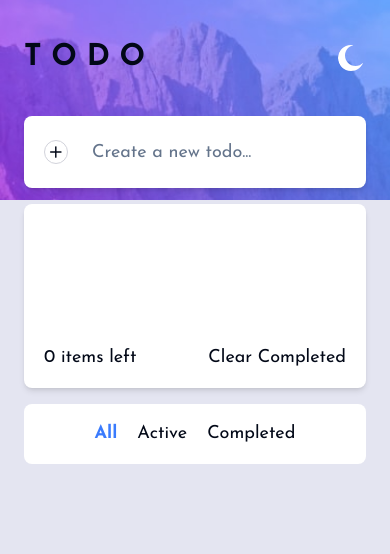
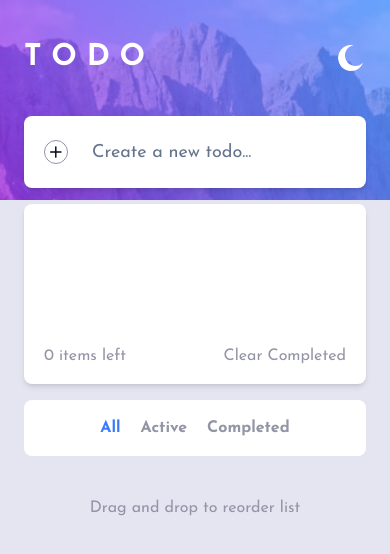
Before and after one commit to DeyanTopalov/to-do-app, a Next.js app: page / in a window 390 px wide. Shown: the top 554 px of the page. Built offline with nearby package versions, Linux system fonts and the light colour scheme.

Commit message:
styles completed

```diff
--- a/app/page.tsx
+++ b/app/page.tsx
@@ -1,11 +1,12 @@
 import ToDoCard from "@components/ToDoCard";
-import LocalStorageDemo from "@components/LocalStorageTest";
+
 export default function Home() {
   return (
     <section className="flex w-full  flex-col  items-center ">
       <ToDoCard />
-      {/* <LocalStorageDemo /> */}
-      {/* <SimpleTest /> */}
+      <p className="mt-10 text-base text-clr-completed md:mt-12">
+        Drag and drop to reorder list
+      </p>
     </section>
   );
 }
--- a/components/ToDoCard.tsx
+++ b/components/ToDoCard.tsx
@@ -86,7 +86,7 @@ const ToDoCard = () => {
     <div className="relative w-full max-w-[33.75rem]">
       <div className=" mt-10 w-full md:mt-[4.375rem] ">
         <div className="mb-10 flex items-center justify-between">
-          <h1 className="text-3xl font-bold ">T O D O</h1>
+          <h1 className="text-3xl font-bold text-white">T O D O</h1>
           <ThemeSwitch />
         </div>
         <ToDoForm
@@ -116,16 +116,22 @@ const ToDoCard = () => {
             null}
         </div>
 
-        <div className="footer-mobile flex items-center justify-between border-t-0 border-clr-todo-borders px-5 py-4 ">
-          {isClient ? <p>{incompleteTodoText}</p> : <p>Loading...</p>}
-
-          <div className="hidden items-center gap-3 md:flex">
+        <div className="flex items-center justify-between border-t-0 border-clr-todo-borders px-5 py-4 ">
+          {isClient ? (
+            <p className="focus:text-clr-clr-todo-text text-base font-normal text-clr-completed hover:font-medium hover:text-clr-todo-text md:text-lg">
+              {incompleteTodoText}
+            </p>
+          ) : (
+            <p>Loading...</p>
+          )}
+          {/* Footer desktop */}
+          <div className="hidden items-center gap-3 font-bold text-clr-completed md:flex">
             <button
               aria-label="Show All"
               type="button"
               onClick={() => setFilter("all")}
-              className={`"focus:font-bold focus:text-clr-focus-blue
-          ${filter === "all" && "font-bold text-clr-focus-blue"}`}
+              className={`cursor-pointer hover:text-clr-todo-text  focus:text-clr-focus-blue
+          ${filter === "all" && "text-clr-focus-blue"}`}
             >
               All
             </button>
@@ -133,8 +139,8 @@ const ToDoCard = () => {
               aria-label="Show Active"
               type="button"
               onClick={() => setFilter("active")}
-              className={`"focus:font-bold focus:text-clr-focus-blue
-          ${filter === "active" && "font-bold text-clr-focus-blue"}`}
+              className={`cursor-pointer hover:text-clr-todo-text  focus:text-clr-focus-blue
+          ${filter === "active" && "text-clr-focus-blue"}`}
             >
               Active
             </button>
@@ -142,8 +148,8 @@ const ToDoCard = () => {
               aria-label="Show Completed"
               type="button"
               onClick={() => setFilter("completed")}
-              className={`"focus:font-bold focus:text-clr-focus-blue
-          ${filter === "completed" && "font-bold text-clr-focus-blue"}`}
+              className={`cursor-pointer hover:text-clr-todo-text  focus:text-clr-focus-blue
+          ${filter === "completed" && "text-clr-focus-blue"}`}
             >
               Completed
             </button>
@@ -152,19 +158,21 @@ const ToDoCard = () => {
             aria-label="Clear Completed"
             type="button"
             onClick={clearCompletedTodos}
+            className="focus:text-clr-clr-todo-text cursor-pointer text-base font-normal text-clr-completed hover:font-medium hover:text-clr-todo-text md:text-lg"
           >
             Clear Completed
           </button>
         </div>
       </div>
-      <div className="footer-desktop flex items-center justify-center gap-5 rounded-lg  bg-clr-card-bg px-5 py-4 md:hidden">
+      {/* Footer mobile */}
+      <div className="flex items-center justify-center gap-5 rounded-lg  bg-clr-card-bg px-5 py-4 text-base font-bold text-clr-completed md:hidden">
         <button
           aria-label="Show All"
           type="button"
           onClick={() => setFilter("all")}
           role="button"
-          className={`"focus:font-bold focus:text-clr-focus-blue
-          ${filter === "all" && "font-bold text-clr-focus-blue"}`}
+          className={`cursor-pointer focus:text-clr-focus-blue
+          ${filter === "all" && "text-clr-focus-blue"}`}
         >
           All
         </button>
@@ -172,8 +180,8 @@ const ToDoCard = () => {
           aria-label="Show Active"
           type="button"
           onClick={() => setFilter("active")}
-          className={`"focus:font-bold focus:text-clr-focus-blue
-          ${filter === "active" && "font-bold text-clr-focus-blue"}`}
+          className={`cursor-pointer focus:text-clr-focus-blue
+          ${filter === "active" && "text-clr-focus-blue"}`}
         >
           Active
         </button>
@@ -181,8 +189,8 @@ const ToDoCard = () => {
           aria-label="Show Completed"
           type="button"
           onClick={() => setFilter("completed")}
-          className={`"focus:font-bold focus:text-clr-focus-blue
-          ${filter === "completed" && "font-bold text-clr-focus-blue"}`}
+          className={`cursor-pointer focus:text-clr-focus-blue
+          ${filter === "completed" && "text-clr-focus-blue"}`}
         >
           Completed
         </button>
--- a/components/ToDoForm.tsx
+++ b/components/ToDoForm.tsx
@@ -11,7 +11,7 @@ const ToDoForm = ({ className, onSubmit, value, onChange }: FormProps) => {
   return (
     <form className={className} onSubmit={onSubmit}>
       <button
-        className="flex size-6 shrink-0 items-center justify-center rounded-full border border-clr-completed"
+        className="flex size-6 shrink-0 cursor-pointer items-center justify-center rounded-full border border-clr-completed"
         type="submit"
         aria-label="Add Todo"
         role="button"
@@ -21,7 +21,7 @@ const ToDoForm = ({ className, onSubmit, value, onChange }: FormProps) => {
       <Input
         type="text"
         placeholder="Create a new todo..."
-        className="border-0 bg-inherit text-lg focus:scale-100"
+        className="border-0 bg-inherit text-lg focus:scale-100 focus-visible:ring-2 focus-visible:ring-clr-completed focus-visible:ring-offset-2"
         value={value}
         onChange={onChange}
       />
--- a/components/ToDoItem.tsx
+++ b/components/ToDoItem.tsx
@@ -16,7 +16,7 @@ const ToDoItem = ({
   return (
     <div className={className}>
       <Checkbox
-        className={`size-6 shrink-0 rounded-full border-clr-completed  ${completed ? "bg-gradient-to-br from-clr-linear-start to-clr-linear-end" : ""}`}
+        className={`size-6 shrink-0 cursor-pointer rounded-full border-clr-completed text-white ${completed ? "bg-gradient-to-br from-clr-linear-start to-clr-linear-end" : ""}`}
         checked={completed}
         onClick={() => {
           if (onToggleComplete) {
@@ -24,11 +24,13 @@ const ToDoItem = ({
           }
         }}
       />
-      <p className="line-clamp-1 w-full grow-0 text-clr-todo-text  group-hover:line-clamp-none">
+      <p
+        className={`line-clamp-1 w-full grow-0   group-hover:line-clamp-none  ${completed ? "text-clr-completed line-through" : "text-clr-todo-text"}`}
+      >
         {todo.title}
       </p>
       <button
-        className=" flex size-6 shrink-0 items-center justify-center rounded-full"
+        className="flex size-6 shrink-0 cursor-pointer items-center justify-center rounded-full"
         aria-label="Delete Todo"
         type="button"
         onClick={() => {
--- a/components/todotest.tsx
+++ /dev/null
@@ -1,25 +0,0 @@
-"use client";
-import { useState } from "react";
-
-const ToDoTest = () => {
-  const [todos, setTodos] = useState<
-    { id: string; text: string; completed: boolean }[]
-  >([]);
-
-  return (
-    <div className="mt-16">
-      <form action="" className="">
-        <input
-          type="text"
-          placeholder="Create a new todo..."
-          className="w-[300px] px-5 py-4"
-        />
-        <button className="ml-2 size-16 bg-blue-300">Add</button>
-      </form>
-
-      <ul></ul>
-    </div>
-  );
-};
-
-export default ToDoTest;
--- a/styles/globals.css
+++ b/styles/globals.css
@@ -28,7 +28,7 @@
     --todo-text: 235, 19%, 35%;
     --todo-borders: 233, 11%, 84%;
     --todo-placeholder: 236, 9%, 61%;
-    --todo-completed: 233, 11%, 84%;
+    --todo-completed: 236, 9%, 61%;
     --todo-footer: 236, 9%, 61%;
   }
 
@@ -49,7 +49,7 @@
 
 .test {
   color: hsl(237, 14%, 26%);
-  color: hsl(237, 14%, 26%);
+  color: hsl(212.7 26.8% 83.9%);
 }
 
 .test-primary {
```
